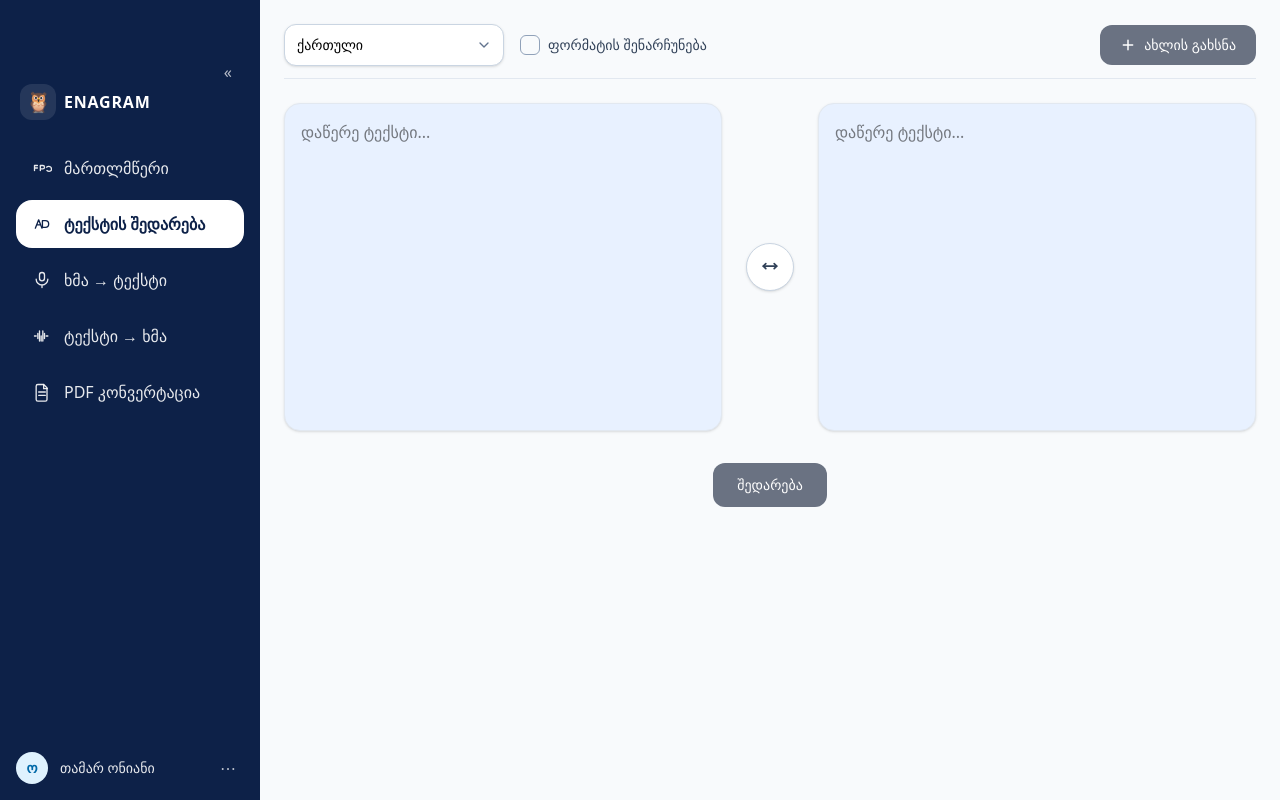
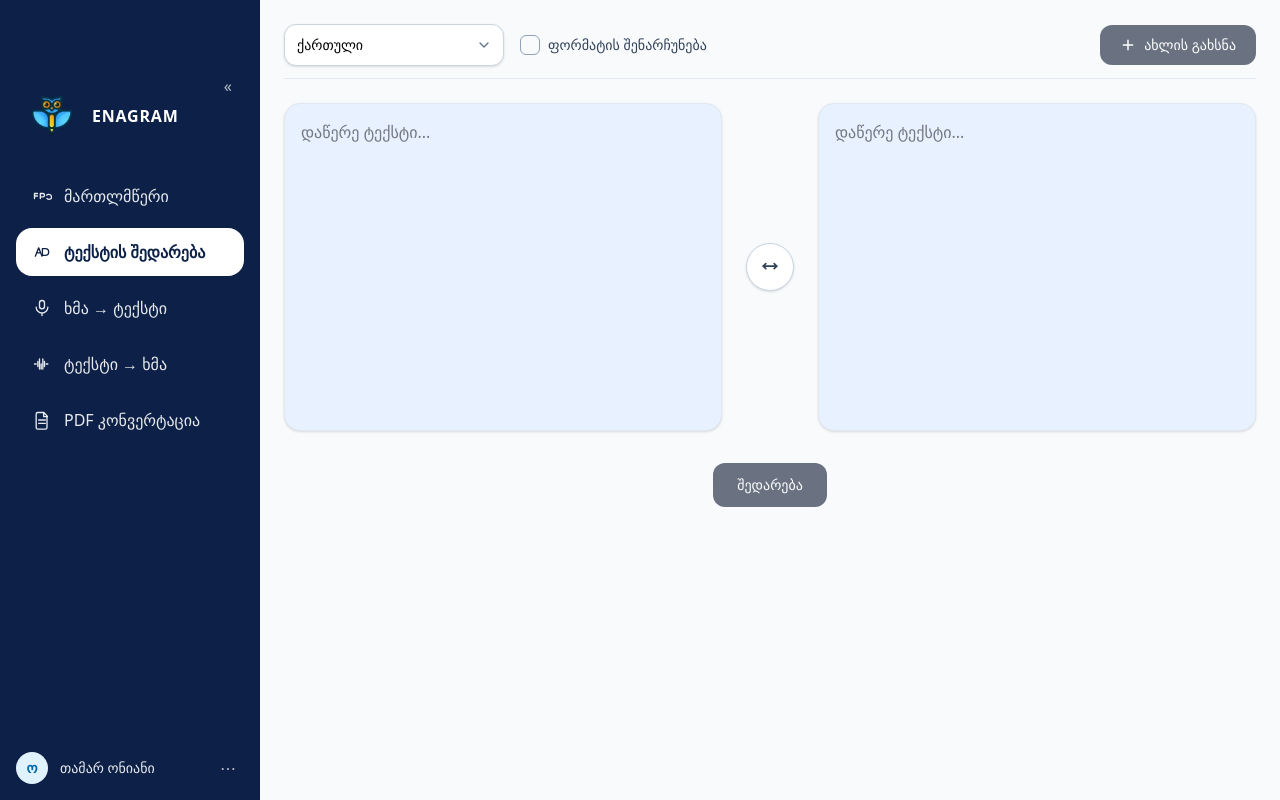
Before and after one commit to giorgibliadze/text-comparable, a React (Vite) app: page / in a window 1280 px wide. Built offline with nearby package versions, Linux system fonts and the light colour scheme.

Commit message:
awl update

```diff
--- a/src/components/SideNav.jsx
+++ b/src/components/SideNav.jsx
@@ -1,6 +1,7 @@
 // src/components/SideNav.jsx
 import React, { useEffect, useRef, useState } from "react";
-
+// adjust the filename to whatever you saved
+import owlLogo from "../assets/owl.webp";
 /* ----------------------------- SideNav ----------------------------- */
 
 export default function SideNav({
@@ -131,10 +132,21 @@ function NavItem({ Icon, label, active, onClick, variant }) {
 
 function Brand({ brand }) {
     return (
-        <div className="flex items-center gap-2  lg:mt-[60px]">
-            <div className="w-9 h-9 rounded-xl bg-white/10 grid place-items-center">
-                <span className="text-xl">🦉</span>
+        <div className="flex items-center gap-2 lg:mt-[60px]">
+            {/* Tile behind the logo (keeps your rounded square look) */}
+            <div className="w-16 h-16 grid place-items-center overflow-hidden">
+                <img
+                    src={owlLogo}
+                    alt="Enagram"
+                    width={45}
+                    height={45}
+                    className="h-16 w-16 object-contain select-none pointer-events-none"
+                    loading="eager"
+                    decoding="async"
+                    draggable={false}
+                />
             </div>
+
             <span className="font-extrabold tracking-wider">{brand}</span>
         </div>
     );
```
Also changed, not shown: src/assets/owl.webp (added).
